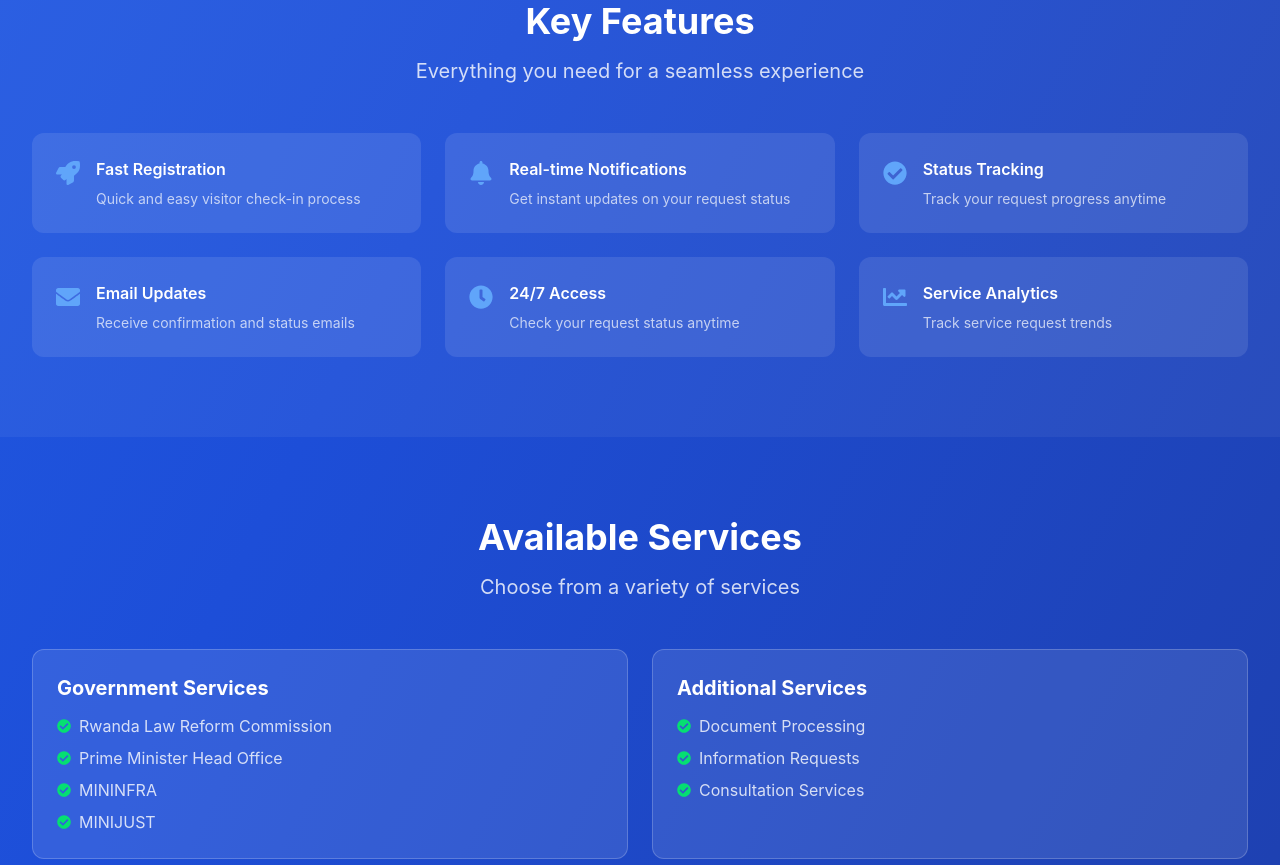
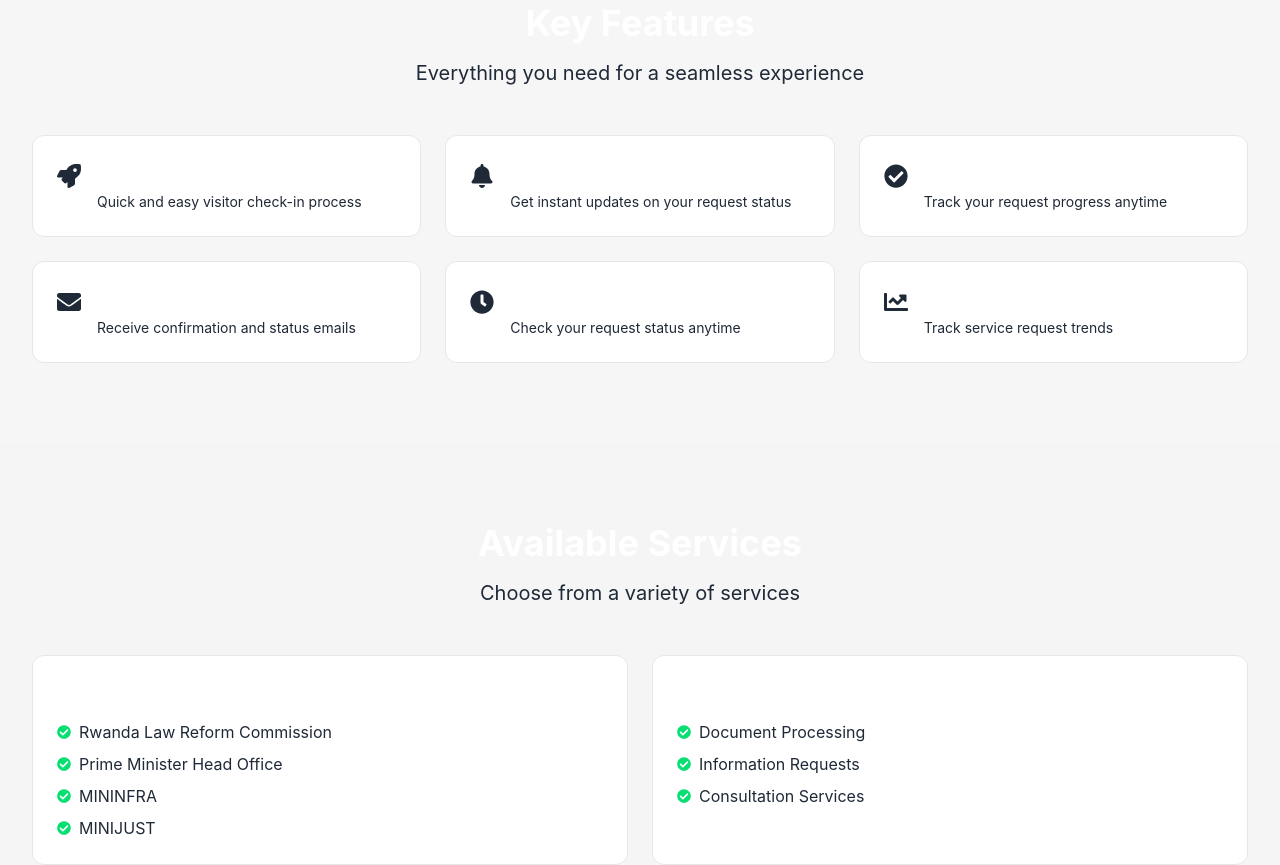
Before and after one commit to Uwayezukevin/RECEPTION_MANAGEMENT_SYSTEM, a React (Vite) app in the folder Frontend/: page / in a window 1280 px wide. Shown: the part 1440-2305 px from the top of the page. Built offline with nearby package versions, Linux system fonts and the light colour scheme.

Commit message:
New fixed frontend compatible

```diff
--- a/Frontend/index.html
+++ b/Frontend/index.html
@@ -4,79 +4,47 @@
     <meta charset="UTF-8" />
     <link rel="icon" type="image/svg+xml" href="/src/assets/image.png" />
     <meta name="viewport" content="width=device-width, initial-scale=1.0, maximum-scale=1.0, user-scalable=yes, viewport-fit=cover" />
-    <meta name="theme-color" content="#2563eb" />
+    <meta name="theme-color" content="#3b82f6" />
     <title>RECEPTION MANAGEMENT SYSTEM</title>
 
-    <!-- Fallback styles for older browsers (like Sony Xperia SO-01J) -->
+    <!-- Minimal fallback - NO conflicting styles -->
     <style>
-      /* Solid color fallback that works on all devices */
+      /* Only essential fallback - no colors that conflict */
       body {
         margin: 0;
         padding: 0;
-        background: #2563eb;
-        font-family: -apple-system, BlinkMacSystemFont, 'Segoe UI', Roboto, Oxygen, Ubuntu, Cantarell, sans-serif;
+        font-family: -apple-system, BlinkMacSystemFont, 'Segoe UI', Roboto, sans-serif;
       }
 
       #root {
         min-height: 100vh;
       }
 
-      /* Ensure content is visible while React loads */
       .loading-fallback {
         display: flex;
         align-items: center;
         justify-content: center;
         min-height: 100vh;
-        background: #2563eb;
-        color: white;
         text-align: center;
         padding: 20px;
-      }
-
-      /* Fix for older browsers that don't support gradients */
-      .no-gradient {
-        background: #2563eb !important;
-      }
-
-      /* Ensure white backgrounds show properly */
-      .force-white-bg {
-        background-color: #ffffff !important;
       }
     </style>
   </head>
   <body>
-    <!-- Loading fallback that shows while React loads -->
     <div id="root">
       <div class="loading-fallback">
         <div>
-          <h2 style="margin: 0 0 8px 0;">Loading Reception System</h2>
-          <p style="margin: 0; opacity: 0.8;">Please wait...</p>
+          <h2>Loading Reception System</h2>
+          <p>Please wait...</p>
         </div>
       </div>
     </div>
 
-    <!-- Fallback for JavaScript disabled -->
     <noscript>
-      <div style="
-        min-height: 100vh;
-        background: #2563eb;
-        display: flex;
-        align-items: center;
-        justify-content: center;
-        padding: 20px;
-        font-family: Arial, sans-serif;
-      ">
-        <div style="
-          background: white;
-          border-radius: 12px;
-          padding: 30px;
-          max-width: 400px;
-          text-align: center;
-          color: #333;
-        ">
-          <h2 style="margin: 0 0 8px 0;">JavaScript Required</h2>
-          <p style="margin: 0 0 16px 0; color: #666;">Please enable JavaScript to use this application.</p>
-          <p style="margin: 0; font-size: 12px; color: #999;">If you're having trouble, try using Chrome or Firefox browser.</p>
+      <div style="min-height: 100vh; background: #f0f2f5; display: flex; align-items: center; justify-content: center; padding: 20px;">
+        <div style="background: white; border-radius: 12px; padding: 30px; max-width: 400px; text-align: center;">
+          <h2>JavaScript Required</h2>
+          <p>Please enable JavaScript to use this application.</p>
         </div>
       </div>
     </noscript>
--- a/Frontend/src/index.css
+++ b/Frontend/src/index.css
@@ -1,238 +1,177 @@
-/* index.css - White and Blue Theme (No Gradient) */
+/* index.css - Solid Colors for Sony Xperia */
 
 @import 'tailwindcss';
 
 @theme {
-  --color-primary-50: #eff6ff;
-  --color-primary-100: #dbeafe;
-  --color-primary-200: #bfdbfe;
-  --color-primary-300: #93c5fd;
-  --color-primary-400: #60a5fa;
   --color-primary-500: #3b82f6;
   --color-primary-600: #2563eb;
   --color-primary-700: #1d4ed8;
-  --color-primary-800: #1e40af;
-  --color-primary-900: #1e3a8a;
-
-  --color-secondary-50: #eff6ff;
-  --color-secondary-100: #dbeafe;
-  --color-secondary-200: #bfdbfe;
-  --color-secondary-300: #93c5fd;
-  --color-secondary-400: #60a5fa;
-  --color-secondary-500: #3b82f6;
-  --color-secondary-600: #2563eb;
-  --color-secondary-700: #1d4ed8;
-  --color-secondary-800: #1e40af;
-  --color-secondary-900: #1e3a8a;
-
-  --animate-pulse-slow: pulse 3s cubic-bezier(0.4, 0, 0.6, 1) infinite;
-  --animate-spin-slow: spin 3s linear infinite;
-  --animate-bounce-slow: bounce 2s infinite;
 }
 
 @layer base {
   body {
-    background: #ffffff;
+    background: #f5f5f5 !important;
     min-height: 100vh;
     margin: 0;
     padding: 0;
-    font-family: -apple-system, BlinkMacSystemFont, 'Segoe UI', Roboto, Oxygen, Ubuntu, Cantarell, sans-serif;
+    font-family: -apple-system, BlinkMacSystemFont, 'Segoe UI', Roboto, sans-serif;
   }
 
   #root {
     min-height: 100vh;
   }
+}
 
-  ::-webkit-scrollbar {
-    width: 8px;
+@layer components {
+  /* Solid blue buttons */
+  .btn-primary {
+    background: #3b82f6 !important;
+    color: white !important;
+    padding: 12px 24px !important;
+    border-radius: 8px !important;
+    font-weight: 600 !important;
+    cursor: pointer !important;
+    border: none !important;
+    display: inline-block !important;
+    font-size: 16px !important;
   }
 
-  ::-webkit-scrollbar-track {
-    background: #f1f1f1;
-    border-radius: 4px;
+  .btn-primary:hover {
+    background: #2563eb !important;
   }
 
-  ::-webkit-scrollbar-thumb {
-    background: #3b82f6;
-    border-radius: 4px;
+  .btn-secondary {
+    background: #e5e7eb !important;
+    color: #1f2937 !important;
+    padding: 12px 24px !important;
+    border-radius: 8px !important;
+    font-weight: 600 !important;
+    cursor: pointer !important;
+    border: 1px solid #d1d5db !important;
+    display: inline-block !important;
+    font-size: 16px !important;
   }
 
-  ::-webkit-scrollbar-thumb:hover {
-    background: #2563eb;
+  /* White cards with border */
+  .card {
+    background: white !important;
+    border-radius: 12px !important;
+    border: 1px solid #e5e7eb !important;
+    padding: 20px !important;
+    box-shadow: 0 1px 2px rgba(0, 0, 0, 0.05) !important;
+  }
+
+  /* Form inputs */
+  .input-field {
+    width: 100%;
+    padding: 12px !important;
+    border: 1px solid #d1d5db !important;
+    border-radius: 8px !important;
+    background: white !important;
+    font-size: 16px !important;
+    box-sizing: border-box !important;
+  }
+
+  .input-field:focus {
+    border-color: #3b82f6 !important;
+    outline: none !important;
   }
 }
 
-@layer components {
-  .btn-primary {
-    background: #3b82f6;
-    color: white;
-    padding: 0.75rem 1.5rem;
-    border-radius: 0.75rem;
-    font-weight: 600;
-    transition: all 0.2s ease;
-    cursor: pointer;
-    border: none;
-    display: inline-block;
-    box-shadow: 0 1px 2px rgba(0, 0, 0, 0.05);
-  }
+/* ==================== SOLID COLOR OVERRIDES ==================== */
+/* These ensure EVERYTHING has solid colors */
 
-  .btn-primary:hover {
-    background: #2563eb;
-    transform: scale(1.02);
-  }
+/* Backgrounds - solid */
+.bg-white { background-color: #ffffff !important; }
+.bg-gray-50 { background-color: #f9fafb !important; }
+.bg-gray-100 { background-color: #f3f4f6 !important; }
+.bg-blue-50 { background-color: #eff6ff !important; }
+.bg-blue-100 { background-color: #dbeafe !important; }
 
-  .btn-primary:focus {
-    outline: none;
-    box-shadow: 0 0 0 3px rgba(59, 130, 246, 0.5);
-  }
+/* Text colors - dark and readable */
+.text-white { color: #ffffff !important; }
+.text-gray-500 { color: #6b7280 !important; }
+.text-gray-600 { color: #4b5563 !important; }
+.text-gray-700 { color: #374151 !important; }
+.text-gray-800 { color: #1f2937 !important; }
+.text-gray-900 { color: #111827 !important; }
+.text-primary-500 { color: #3b82f6 !important; }
+.text-primary-600 { color: #2563eb !important; }
 
-  .btn-primary:disabled {
-    opacity: 0.5;
-    cursor: not-allowed;
-    transform: none;
-  }
+/* Borders */
+.border-gray-200 { border-color: #e5e7eb !important; }
+.border-gray-300 { border-color: #d1d5db !important; }
 
-  .btn-secondary {
-    background: #f3f4f6;
-    color: #374151;
-    padding: 0.75rem 1.5rem;
-    border-radius: 0.75rem;
-    font-weight: 600;
-    transition: all 0.2s ease;
-    cursor: pointer;
-    border: 1px solid #e5e7eb;
-    display: inline-block;
-  }
-
-  .btn-secondary:hover {
-    background: #e5e7eb;
-  }
-
-  .input-field {
-    width: 100%;
-    padding: 0.75rem 1rem;
-    border: 1px solid #e2e8f0;
-    border-radius: 0.75rem;
-    background: white;
-    box-sizing: border-box;
-    transition: all 0.2s ease;
-    font-size: 1rem;
-  }
-
-  .input-field:focus {
-    outline: none;
-    border-color: #3b82f6;
-    box-shadow: 0 0 0 3px rgba(59, 130, 246, 0.1);
-  }
-
-  .card {
-    background: white;
-    border-radius: 1rem;
-    box-shadow: 0 1px 3px rgba(0, 0, 0, 0.1), 0 1px 2px rgba(0, 0, 0, 0.06);
-    transition: all 0.3s ease;
-    border: 1px solid #e5e7eb;
-  }
-
-  .card:hover {
-    box-shadow: 0 10px 15px -3px rgba(0, 0, 0, 0.1), 0 4px 6px -2px rgba(0, 0, 0, 0.05);
-    transform: translateY(-2px);
-  }
-
-  /* Blue card for highlights */
-  .card-primary {
-    background: #eff6ff;
-    border: 1px solid #bfdbfe;
-    border-radius: 1rem;
-    padding: 1.5rem;
-  }
-
-  /* Dark glass card (for overlays if needed) */
-  .dark-glass-card {
-    background: rgba(0, 0, 0, 0.8);
-    backdrop-filter: blur(10px);
-    border-radius: 1rem;
-    border: 1px solid rgba(255, 255, 255, 0.1);
-    color: white;
-  }
-
-  /* Solid card */
-  .solid-card {
-    background: white;
-    border-radius: 1rem;
-    box-shadow: 0 1px 3px rgba(0, 0, 0, 0.1);
-    border: 1px solid #e5e7eb;
-  }
+/* Remove all gradients */
+.bg-gradient-to-br,
+.bg-gradient-to-r,
+.from-primary-500,
+.from-primary-600,
+.from-primary-700,
+.to-secondary-500,
+.to-secondary-600,
+.to-secondary-800 {
+  background: #3b82f6 !important;
 }
 
-/* Animation keyframes */
-@keyframes spin {
-  from {
-    transform: rotate(0deg);
-  }
-  to {
-    transform: rotate(360deg);
-  }
+/* Remove all backdrop blur */
+.backdrop-blur-lg,
+.backdrop-blur-md,
+.backdrop-blur-sm {
+  background: #ffffff !important;
+  backdrop-filter: none !important;
 }
 
-@keyframes pulse {
-  0%, 100% {
-    opacity: 1;
-  }
-  50% {
-    opacity: 0.5;
-  }
+/* Remove all transparency */
+.bg-white\/10,
+.bg-white\/20,
+.bg-white\/30,
+.bg-white\/50,
+.bg-white\/70,
+.bg-white\/90 {
+  background-color: #ffffff !important;
 }
 
-.animate-spin {
-  animation: spin 1s linear infinite;
+/* Main container */
+.min-h-screen {
+  background: #f5f5f5 !important;
 }
 
-.animate-pulse {
-  animation: pulse 2s cubic-bezier(0.4, 0, 0.6, 1) infinite;
+/* Navigation - solid white */
+nav, .bg-white\/10, .bg-white\/20 {
+  background: #ffffff !important;
+  color: #1f2937 !important;
 }
 
-/* Utility classes */
-.truncate {
-  overflow: hidden;
-  text-overflow: ellipsis;
-  white-space: nowrap;
+/* All text should be dark */
+p, h1, h2, h3, h4, span, div, a, label {
+  color: #1f2937 !important;
 }
 
-.line-clamp-2 {
-  display: -webkit-box;
-  -webkit-line-clamp: 2;
-  -webkit-box-orient: vertical;
-  overflow: hidden;
+/* Buttons text */
+button {
+  color: white !important;
 }
 
-.line-clamp-3 {
-  display: -webkit-box;
-  -webkit-line-clamp: 3;
-  -webkit-box-orient: vertical;
-  overflow: hidden;
+button.btn-secondary {
+  color: #1f2937 !important;
 }
 
-.hover\:scale-105:hover {
-  transform: scale(1.05);
+/* Links */
+a {
+  color: #3b82f6 !important;
+  text-decoration: none !important;
 }
 
-.transition-all {
-  transition-property: all;
-  transition-timing-function: cubic-bezier(0.4, 0, 0.2, 1);
-  transition-duration: 300ms;
+a:hover {
+  color: #2563eb !important;
+  text-decoration: underline !important;
 }
 
-/* Blue text utility */
-.text-primary {
-  color: #3b82f6;
+/* Cards */
+.rounded-xl,
+.rounded-lg,
+.rounded-2xl {
+  background-color: #ffffff !important;
+  border: 1px solid #e5e7eb !important;
 }
-
-/* Blue background utility */
-.bg-primary-light {
-  background-color: #eff6ff;
-}
-
-/* Border blue utility */
-.border-primary {
-  border-color: #3b82f6;
-}
```
